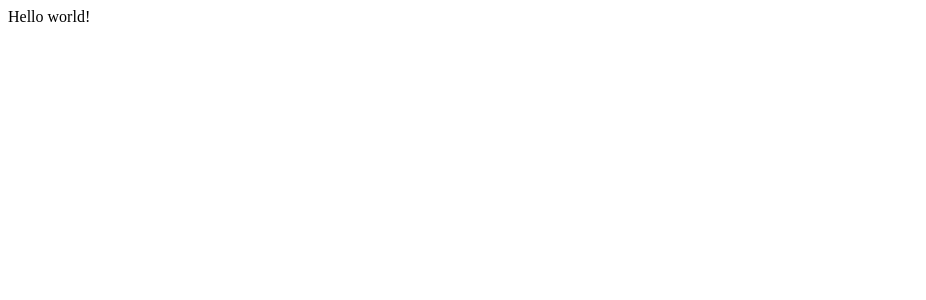
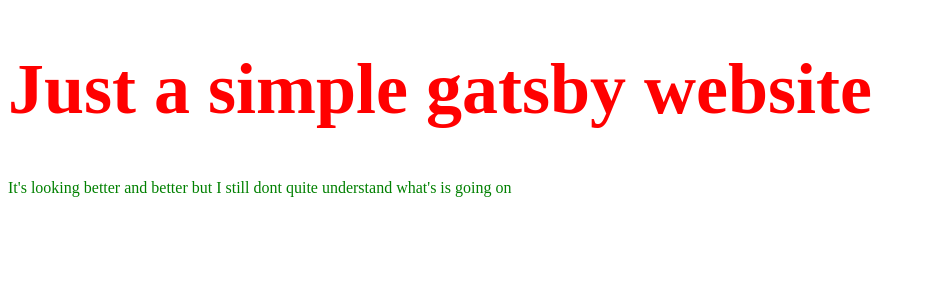
Before and after one commit to TBT50/gatsby, a Gatsby app: page / in a window 1280 px wide. Shown: the top 300 px of the page, without its empty margins (0-926 px from the left). Built offline with nearby package versions, Linux system fonts and the light colour scheme.

Commit message:
Modify index.js starter

```diff
--- a/src/pages/index.js
+++ b/src/pages/index.js
@@ -1,3 +1,13 @@
 import React from "react"
 
-export default () => <div>Hello world!</div>
+export default () => (
+  <header>
+    <h1 style={{ color: `red`, fontSize: `72px` }}>
+      Just a simple gatsby website
+    </h1>
+    <p style={{ color: `green` }}>
+      It's looking better and better but I still dont quite understand what's is
+      going on
+    </p>
+  </header>
+)
```
Also changed, not shown: 1 other file (tests, documents, lock files or other folders).
